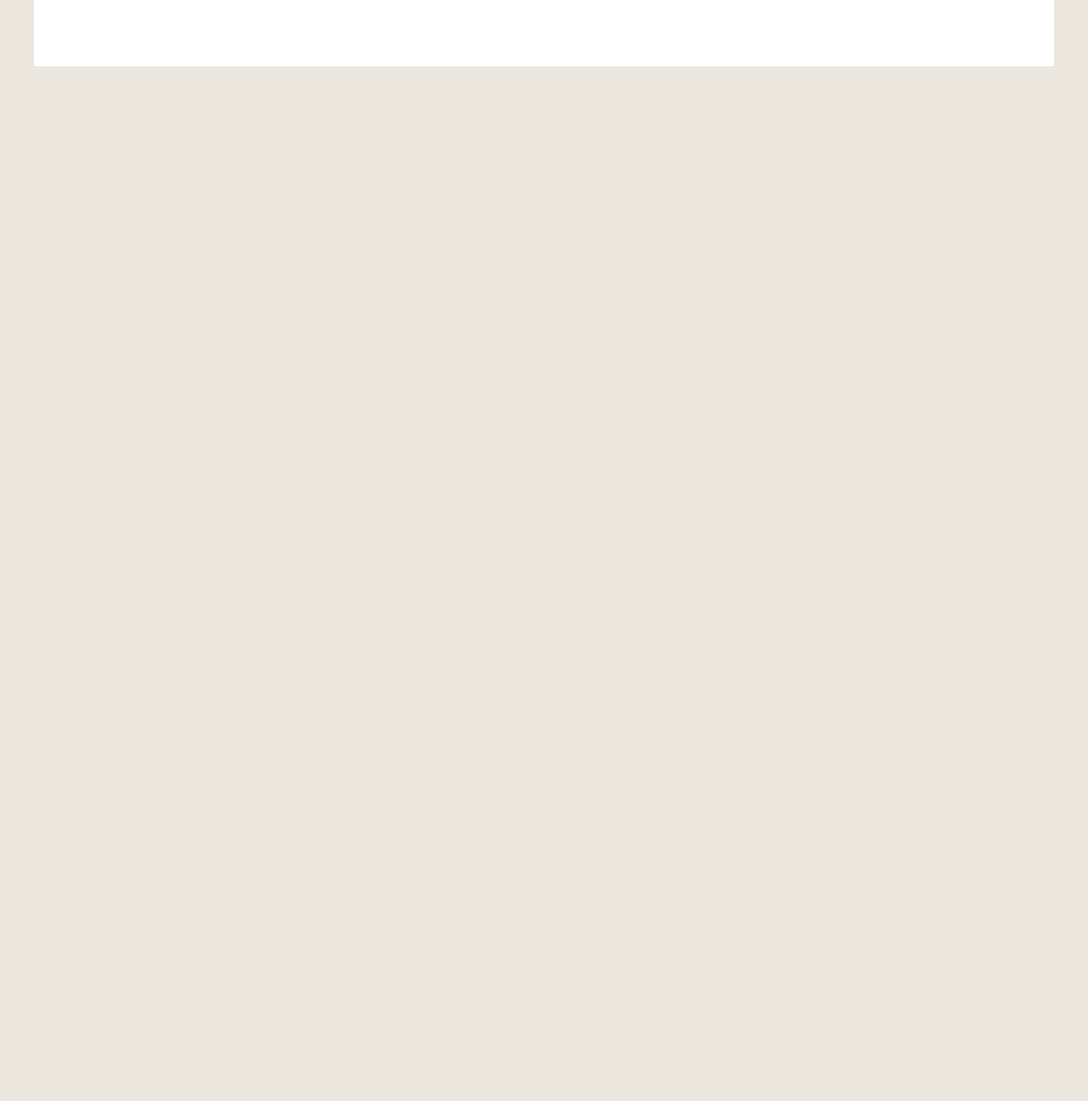
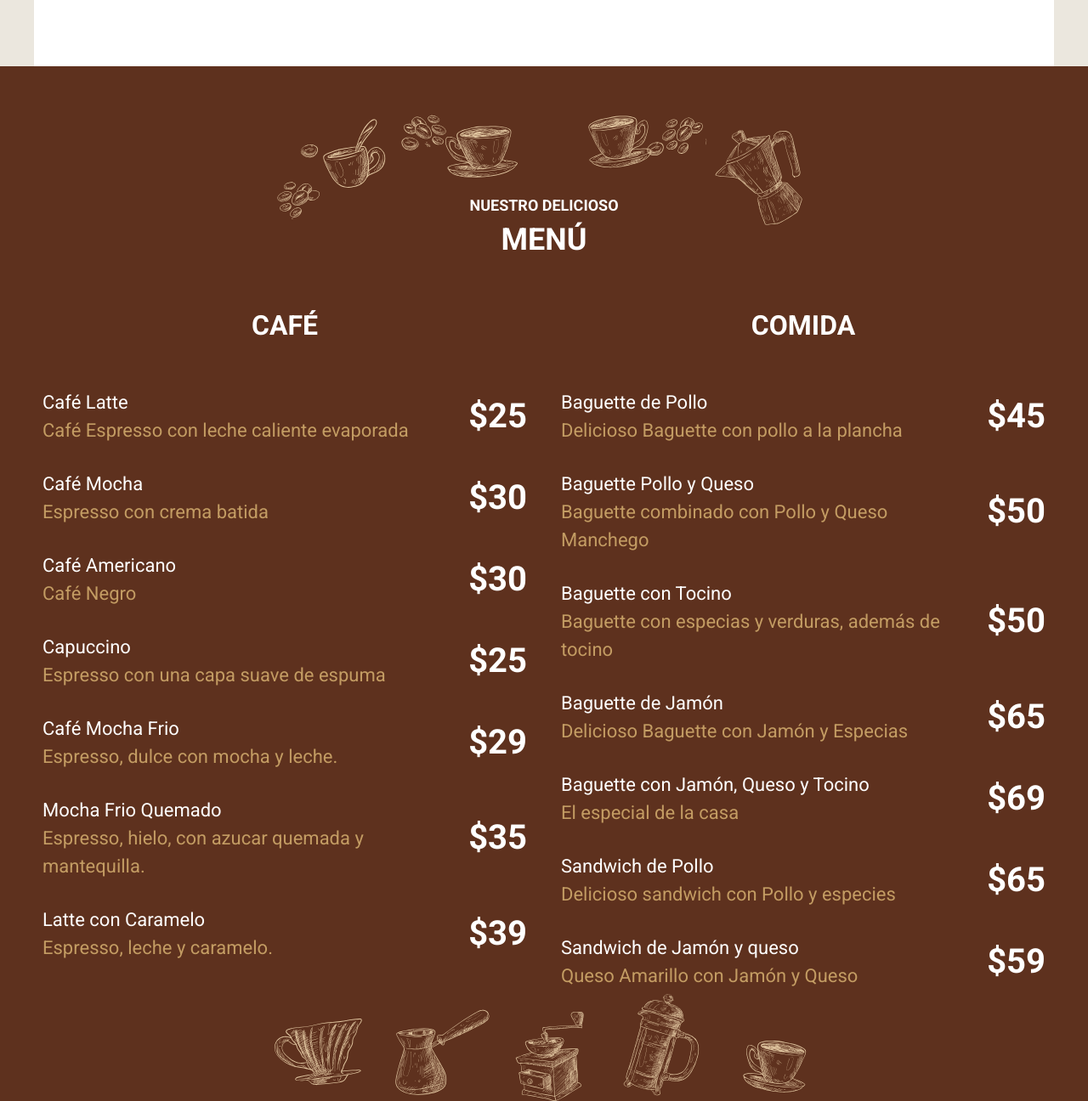
Before and after one commit to AngelCruzL/cafeteria, a website: page index.html in a window 1280 px wide. Shown: the part 3127-4423 px from the top of the page at 85% size. Before the commit the page ends 3205 px from the top, so only its background shows below. Drawn offline with nearby package versions, Linux system fonts and the light colour scheme; files that its build step writes are made by us from their sources; files whose address does not match are found by name; a web font is replaced by a local one.

Commit message:
feat: adding menu component

```diff
--- a/index.html
+++ b/index.html
@@ -106,5 +106,116 @@
         </div>
       </section>
     </main>
+
+    <section class="menu">
+      <h2 class="white-heading"><span>Nuestro delicioso</span>Menú</h2>
+
+      <div class="menu__grid u-container">
+        <section class="coffee__menu">
+          <h3>Café</h3>
+
+          <ul>
+            <li>
+              <p>
+                Café Latte
+                <span>Café Espresso con leche caliente evaporada</span>
+              </p>
+              <p class="price">$25</p>
+            </li>
+            <li>
+              <p>Café Mocha <span>Espresso con crema batida</span></p>
+              <p class="price">$30</p>
+            </li>
+            <li>
+              <p>Café Americano <span>Café Negro</span></p>
+              <p class="price">$30</p>
+            </li>
+            <li>
+              <p>Capuccino<span>Espresso con una capa suave de espuma</span></p>
+              <p class="price">$25</p>
+            </li>
+            <li>
+              <p>
+                Café Mocha Frio<span>Espresso, dulce con mocha y leche.</span>
+              </p>
+              <p class="price">$29</p>
+            </li>
+            <li>
+              <p>
+                Mocha Frio Quemado<span
+                  >Espresso, hielo, con azucar quemada y mantequilla.</span
+                >
+              </p>
+              <p class="price">$35</p>
+            </li>
+            <li>
+              <p>Latte con Caramelo<span>Espresso, leche y caramelo.</span></p>
+              <p class="price">$39</p>
+            </li>
+          </ul>
+        </section>
+
+        <section class="food__menu">
+          <h3>Comida</h3>
+
+          <ul>
+            <li>
+              <p>
+                Baguette de Pollo
+                <span>Delicioso Baguette con pollo a la plancha</span>
+              </p>
+              <p class="price">$45</p>
+            </li>
+            <li>
+              <p>
+                Baguette Pollo y Queso
+                <span>Baguette combinado con Pollo y Queso Manchego</span>
+              </p>
+              <p class="price">$50</p>
+            </li>
+            <li>
+              <p>
+                Baguette con Tocino<span
+                  >Baguette con especias y verduras, además de tocino</span
+                >
+              </p>
+              <p class="price">$50</p>
+            </li>
+            <li>
+              <p>
+                Baguette de Jamón<span
+                  >Delicioso Baguette con Jamón y Especias</span
+                >
+              </p>
+              <p class="price">$65</p>
+            </li>
+            <li>
+              <p>
+                Baguette con Jamón, Queso y Tocino<span
+                  >El especial de la casa</span
+                >
+              </p>
+              <p class="price">$69</p>
+            </li>
+            <li>
+              <p>
+                Sandwich de Pollo<span
+                  >Delicioso sandwich con Pollo y especies</span
+                >
+              </p>
+              <p class="price">$65</p>
+            </li>
+            <li>
+              <p>
+                Sandwich de Jamón y queso<span
+                  >Queso Amarillo con Jamón y Queso</span
+                >
+              </p>
+              <p class="price">$59</p>
+            </li>
+          </ul>
+        </section>
+      </div>
+    </section>
   </body>
 </html>
--- a/src/scss/base/_typography.scss
+++ b/src/scss/base/_typography.scss
@@ -28,6 +28,15 @@ h2 {
   }
 }
 
+.white-heading {
+  @extend h2;
+  color: var.$color-white;
+
+  span {
+    color: var.$color-white;
+  }
+}
+
 h3 {
   font-size: 3.2rem;
 }
--- a/src/scss/components/_index.scss
+++ b/src/scss/components/_index.scss
@@ -1,3 +1,4 @@
 @forward 'gallery';
 @forward 'icons';
 @forward 'navbar';
+@forward 'menu';
--- /dev/null
+++ b/src/scss/components/_menu.scss
@@ -0,0 +1,66 @@
+@use 'abstracts/variables' as var;
+@use 'abstracts/mixins' as mixin;
+
+.menu {
+  padding-block: 15rem 20rem;
+  padding-inline: 5rem;
+  background-image: url(../img/menu_arriba.svg), url(../img/menu_abajo.svg),
+    linear-gradient(to top, var.$color-primary, var.$color-primary);
+  background-repeat: no-repeat;
+  background-size: 200%;
+  background-position: center 5rem, center 92%, 100%;
+
+  @include mixin.respond(tablet) {
+    padding-inline: 0;
+    background-size: 100%;
+  }
+
+  @include mixin.respond(desktop) {
+    background-size: 50%, 50%, 100%;
+  }
+
+  &__grid {
+    @include mixin.respond(tablet) {
+      @include mixin.grid(2, 2rem);
+    }
+  }
+
+  [class$='__menu'] {
+    h3 {
+      color: var.$color-white;
+    }
+
+    &:nth-child(2) {
+      margin-block-start: 7rem;
+
+      @include mixin.respond(tablet) {
+        margin-block-start: 0;
+      }
+    }
+
+    li {
+      display: flex;
+      justify-content: space-between;
+      align-items: center;
+      padding-inline: 1rem;
+
+      p {
+        margin-block-end: 3rem;
+        font-size: 2.2rem;
+        line-height: 1.5;
+        color: var.$color-white;
+
+        span {
+          display: block;
+          color: var.$color-secondary;
+        }
+      }
+
+      .price {
+        margin-inline-start: 1.6rem;
+        font-size: 4rem;
+        font-weight: 700;
+      }
+    }
+  }
+}
```
